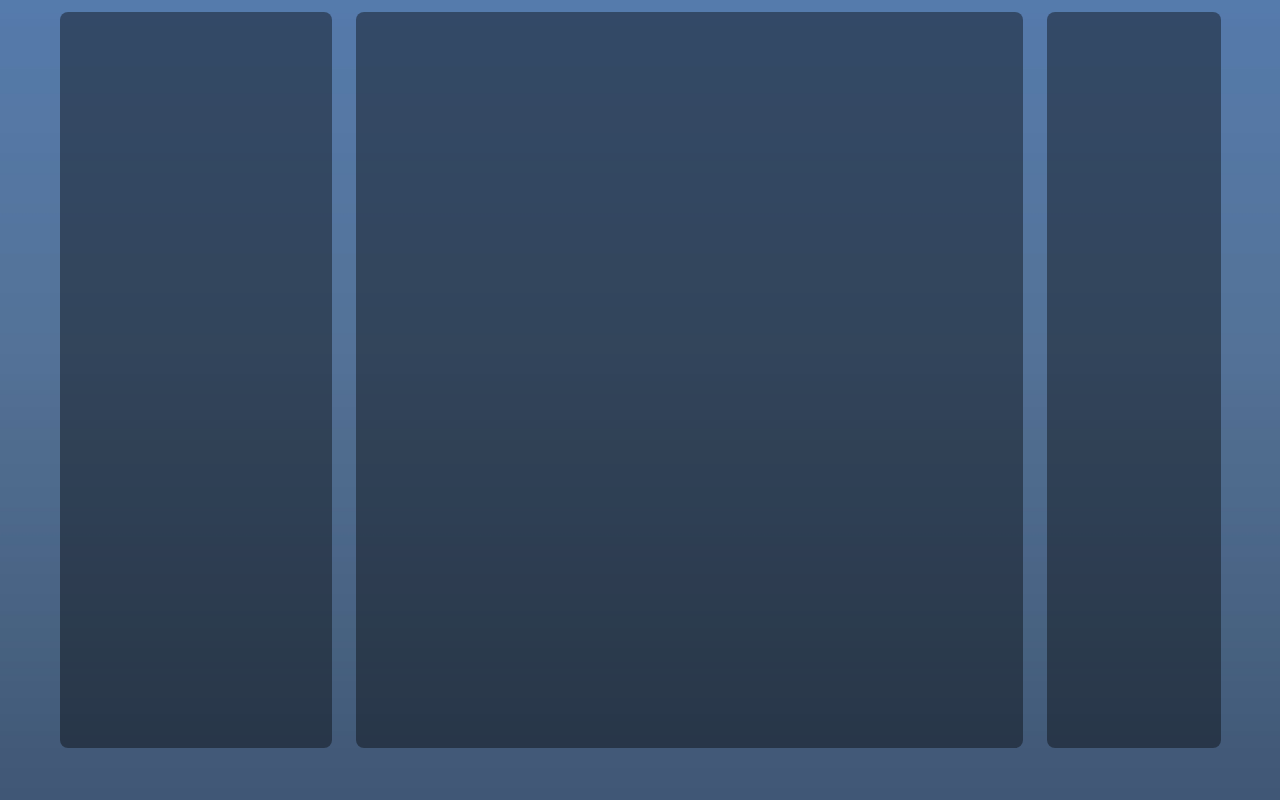
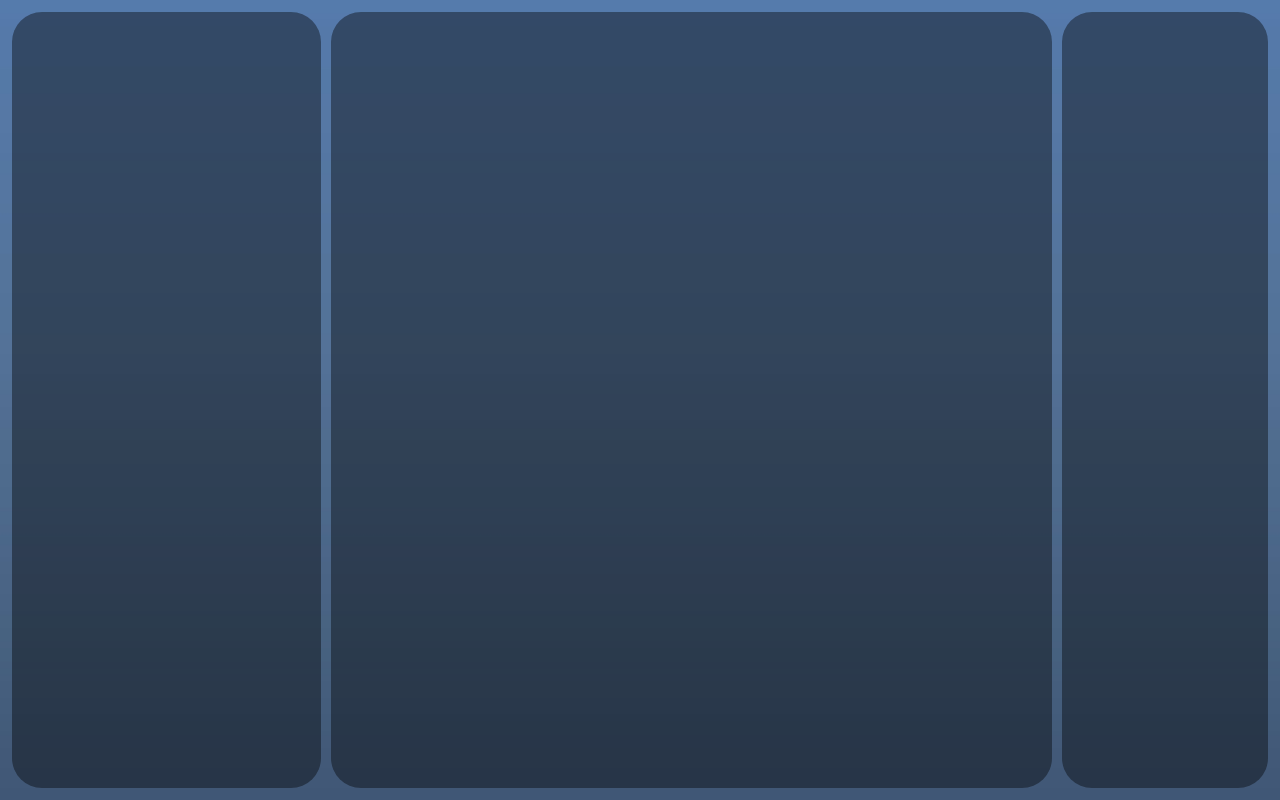
Before and after one commit to alekstrselicc/TextMeApp, a Vue app in the folder web/text-app/: page /main in a window 1280 px wide. Built offline with nearby package versions, Linux system fonts and the light colour scheme.

Commit message:
main is responsive and drawers for mobile are working

```diff
--- a/web/text-app/src/views/MainView.vue
+++ b/web/text-app/src/views/MainView.vue
@@ -1,42 +1,137 @@
 <template>
-    <v-main>
-      <v-container class="fill-height justify-center">
-        <v-row>
-          <!-- playgrounds -->
-          <v-col sm="3">
-            <v-sheet rounded="lg" min-height="100%" class="playground_sheet sheet_color">
-            </v-sheet>
-          </v-col>
+    <v-container class="fill-height justify-center first_main">
+      <v-layout class="main_layout">
+
+          <!-- This is for playgrounds -->
+          <v-flex lg3 class="hidden-sm-and-down playground" sm3>
+
+          </v-flex>
 
 
-          <!-- chat -->
-          <v-col sm="7">
-            <v-sheet min-height="92vh" rounded="lg" class="chat_sheet sheet_color">
-            </v-sheet>
-          </v-col>
+          <v-navigation-drawer v-model="drawer1" app class="hidden-md-and-up playground_drawer" color="black">
+            playgrounds
+
+          </v-navigation-drawer>
 
 
-          <!-- friends -->
-          <v-col sm="2">
-            <v-sheet rounded="lg" min-height="100%" class="friends_sheet sheet_color">
+          <!-- This is for chat -->
+          <v-flex lg7 class="chat" sm7>
 
-            </v-sheet>
-          </v-col>
-        </v-row>
-      </v-container>
-    </v-main>
+          <!-- toolbar with burger menu and friends icon -->
+          <v-app-bar color="transparent" class="hidden-md-and-up small_bar" flat>
+
+            <v-app-bar-nav-icon @click="drawer1 = true" x-large color="white"></v-app-bar-nav-icon>
+
+            <v-spacer></v-spacer>
+
+            <v-app-bar-nav-icon @click="drawer2 = true" x-large color="white"></v-app-bar-nav-icon>
+
+          </v-app-bar>
+
+
+          </v-flex>
+
+
+          <v-navigation-drawer v-model="drawer2" app right class="hidden-md-and-up friends_drawer" color="black">
+              friends
+          </v-navigation-drawer>
+
+
+
+          <!-- This is for friends -->
+          <v-flex lg2 class="hidden-sm-and-down friends" sm2>
+
+
+          </v-flex>
+
+
+
+      </v-layout>
+    </v-container>
 </template>
 
-<script>
+<script lang="ts">
+  import Vue from 'vue'
+  export default Vue.extend({
+    data(){
+      return {
+        drawer1: false,
+        drawer2: false,
+      }
+    }
+  })
+
 
 </script>
 
 <style>
 
+  /* Main stuff for good looks */
 
+
+
+    .first_main{
+      max-width: 2500px !important;
+    }
+    .playground{
+
+      border-radius: 30px;
+      background-color: rgba(0, 0, 0, 0.4) !important;
+    }
+    .chat{
+
+      border-radius: 30px;
+      margin-left: 10px;
+      background-color: rgba(0, 0, 0, 0.4) !important;
+    }
+    .friends{
+
+      border-radius: 30px;
+      margin-left: 10px;
+      background-color: rgba(0, 0, 0, 0.4) !important;
+    }
+
+    .small_bar{
+      display: none;
+    }
+
+    /* This is the small navbar in mobile mode */
+    @media (max-width: 960px) {
+      .chat{
+        margin: 0;
+      }
+    }
+
+    /* These are the drawers */
+    .playground_drawer{
+      border-top-right-radius: 20px;
+      border-bottom-right-radius: 20px;
+    }
+    .friends_drawer{
+      border-top-left-radius: 20px;
+      border-bottom-left-radius: 20px;
+    }
+
+
+
+
+
+
+
+
+  /*
   .sheet_color{
     background-color: rgba(0, 0, 0, 0.4) !important;
   }
+  */
+
+
+
+
+
+
+
+
 
 
 
```
